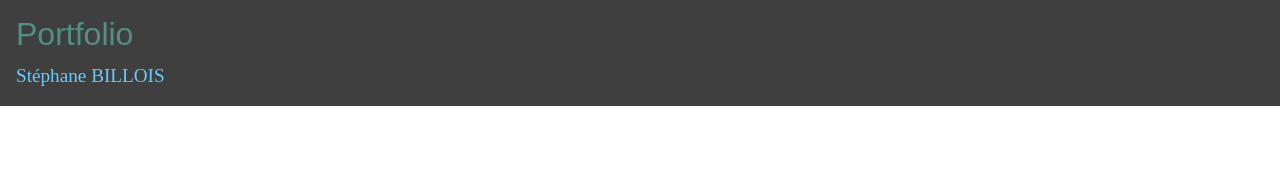
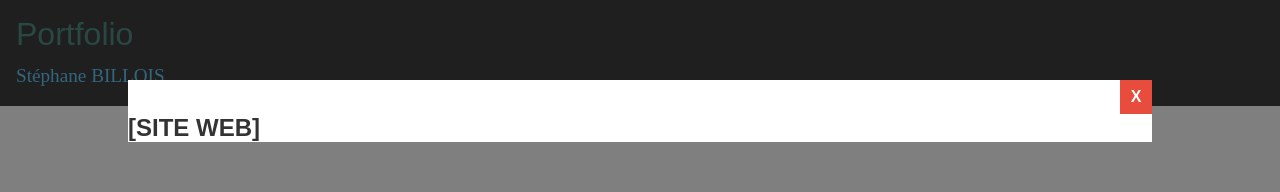
Before and after one commit to cosmonet-fr/portfolio, a Vue app: page / in a window 1280 px wide. Both pictures are taken after a click on the element 256 px from the left and 370 px from the top of the page. Shown: the top 192 px of the page. Built offline with nearby package versions, Linux system fonts and the light colour scheme.

Commit message:
First modale window

```diff
--- a/src/components/AllProjects.vue
+++ b/src/components/AllProjects.vue
@@ -1,7 +1,7 @@
 <template>
   <div class="allProjects">
-
-    <div class="oneProject orinoco" @mouseover="orinoco = true" @mouseleave="orinoco = false">
+    <modale v-bind:revele="revele" v-bind:toggleModale="toggleModale"></modale>
+    <div class="oneProject orinoco"  @click="toggleModale" @mouseover="orinoco = true" @mouseleave="orinoco = false">
       <transition name="slide-fade">
         <div class="text" v-show="orinoco">
           <h2>Orinoco</h2>
@@ -79,6 +79,7 @@
 </template>
 
 <script>
+  import Modale from './Modale.vue'
   export default {
     data: function () {
       return {
@@ -90,10 +91,18 @@
         chouette: false,
         cv: false,
         michelin: false,
-        test: true
+        revele: false
       }
     },
     name: 'AllProjects',
+    components: {
+      'modale': Modale
+    },
+    methods: {
+      toggleModale: function() {
+        this.revele = !this.revele
+      }
+    }
   }
 </script>
 
@@ -134,10 +143,6 @@
     }
     h2 {
       font-size: 2.5em;
-      //margin-top: 1em;
-    }
-    p {
-      //margin-bottom: 5em;
     }
   }
   .slide-fade-enter-active {
@@ -146,8 +151,7 @@
   .slide-fade-leave-active {
     transition: all .8s cubic-bezier(1.0, 0.5, 0.8, 1.0);
   }
-  .slide-fade-enter, .slide-fade-leave-to
-  /* .slide-fade-leave-active below version 2.1.8 */ {
+  .slide-fade-enter, .slide-fade-leave-to {
   //transform: translateX(-10em);
   opacity: 0;
 }
--- /dev/null
+++ b/src/components/Modale.vue
@@ -0,0 +1,66 @@
+<template>
+  <div class="modaleScreen" v-if="revele">
+    <div class="overlay" @click="toggleModale">
+
+    </div>
+    <div class="modaleBox">
+      <div class="menuBtn">
+        <div class="btn" @click="toggleModale">X</div>
+      </div>
+
+      <h2>[SITE WEB]</h2>
+    </div>
+  </div>
+
+</template>
+
+<script>
+export default {
+  name: 'Modale',
+  props: ['revele', 'toggleModale']
+}
+</script>
+
+<style scoped lang="scss">
+  .modaleScreen {
+    position: fixed;
+    top: 0;
+    bottom: 0;
+    left: 0;
+    right: 0;
+    display: flex;
+    justify-content: center;
+    align-items: center;
+  }
+  .overlay {
+    background-color: rgba(0, 0, 0, .5);
+    position: fixed;
+    top: 0;
+    bottom: 0;
+    left: 0;
+    right: 0;
+  }
+  .modaleBox {
+    position: fixed;
+    top: 10%;
+    z-index: 2;
+    width: 80%;
+    background-color: white;
+    color: #333;
+  }
+  .menuBtn {
+    display: flex;
+    justify-content: flex-end;
+  }
+  .btn {
+    padding: .5em;
+    width: 2rem;
+    display: flex;
+    justify-content: center;
+    align-items: center;
+    cursor: pointer;
+    background-color: #e74c3c;
+    color: white;
+    font-weight: bold;
+  }
+</style>
```
